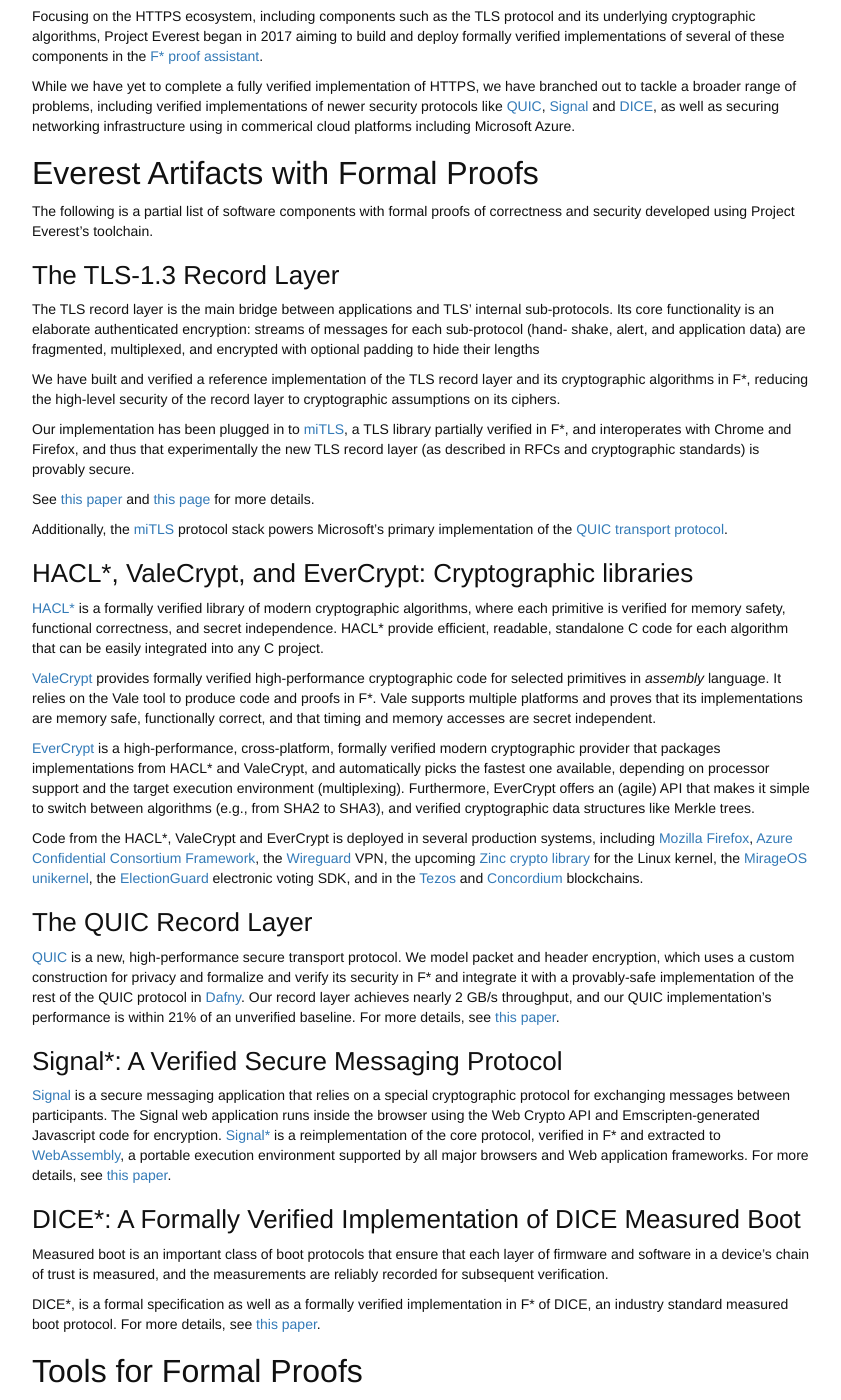
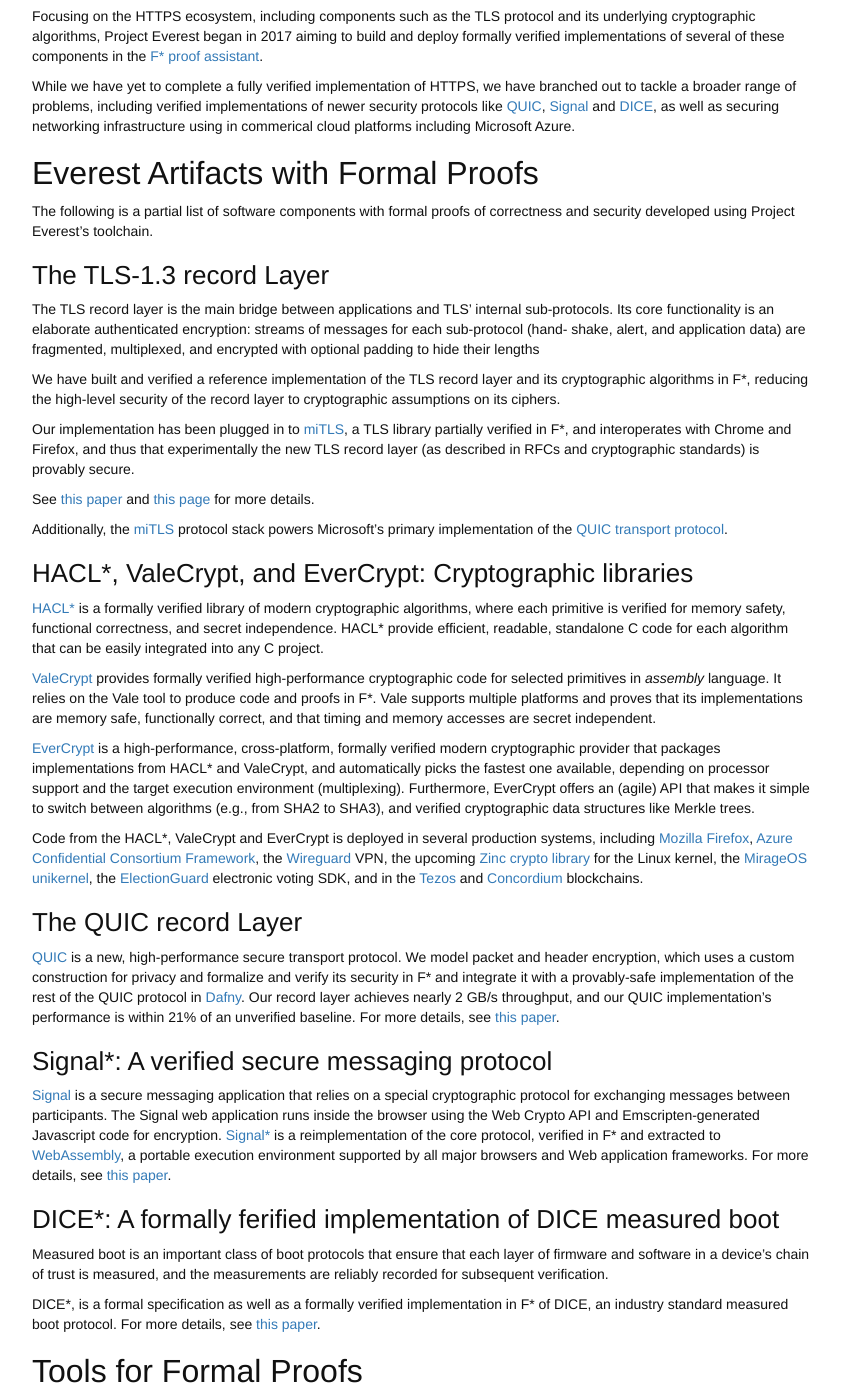
Before and after one commit to project-everest/project-everest.github.io, a Jekyll site: the page built from indexnew.md, in a window 1280 px wide and 1400 px high, scrolled down 378 px. Shown: the whole window, without its empty margins (218-1059 px from the left). Built offline with Jekyll 4.4.1, drawn with Linux system fonts in a browser that asks for light colours; some of the changed text lies outside the part shown.

Commit message:
formatting

```diff
--- a/indexnew.md
+++ b/indexnew.md
@@ -42,7 +42,7 @@
 proofs of correctness and security developed using Project Everest's
 toolchain.
 
-### The TLS-1.3 Record Layer
+### The TLS-1.3 record Layer
 
 The TLS record layer is the main bridge between applications and TLS'
 internal sub-protocols. Its core functionality is an elaborate
@@ -105,7 +105,7 @@
 [Tezos](https://www.reddit.com/r/tezos/comments/8hrsz2/tezos_switches_cryptographic_libraries_from)
 and [Concordium](https://www.concordium.com) blockchains.
 
-### The QUIC Record Layer
+### The QUIC record Layer
 
 [QUIC](https://datatracker.ietf.org/doc/draft-ietf-quic-transport/) is
 a new, high-performance secure transport protocol. We model packet and
@@ -118,7 +118,7 @@
 see [this
 paper](https://www.microsoft.com/en-us/research/publication/security-model-verified-implementation-quic-record-layer/).
 
-### Signal*: A Verified Secure Messaging Protocol
+### Signal*: A verified secure messaging protocol
 
 [Signal](https://signal.org/) is a secure messaging application that
 relies on a special cryptographic protocol for exchanging messages
@@ -131,7 +131,7 @@
 application frameworks. For more details, see [this
 paper](https://www.computer.org/csdl/proceedings-article/sp/2019/666000b002/19skg8v5fZS).
 
-### DICE*: A Formally Verified Implementation of DICE Measured Boot
+### DICE*: A formally ferified implementation of DICE measured boot
 
 Measured boot is an important class of boot protocols that ensure that
 each layer of firmware and software in a device’s chain of trust is
@@ -191,7 +191,7 @@
 in several projects, including our verified implementations of QUIC,
 DICE, and in the Microsoft Azure networking stack.
 
-### Steel: A Concurrent Separation Logic Embedded in F\*
+### Steel: A concurrent separation logic embedded in F\*
 
 [Steel](https://www.microsoft.com/en-us/research/uploads/prod/2021/03/steel.pdf)
 is a framework embedded in F\* for programming and proving concurrent
```
